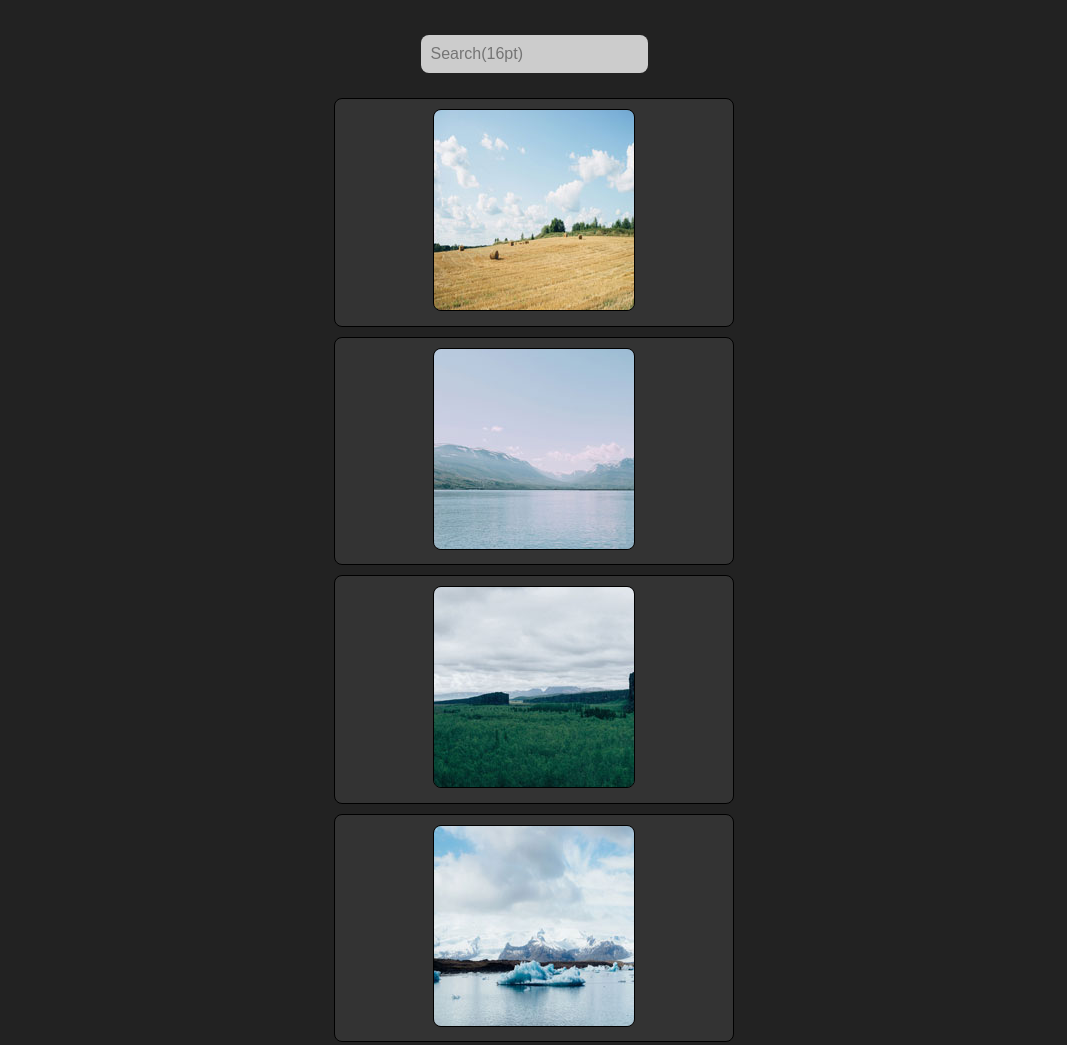
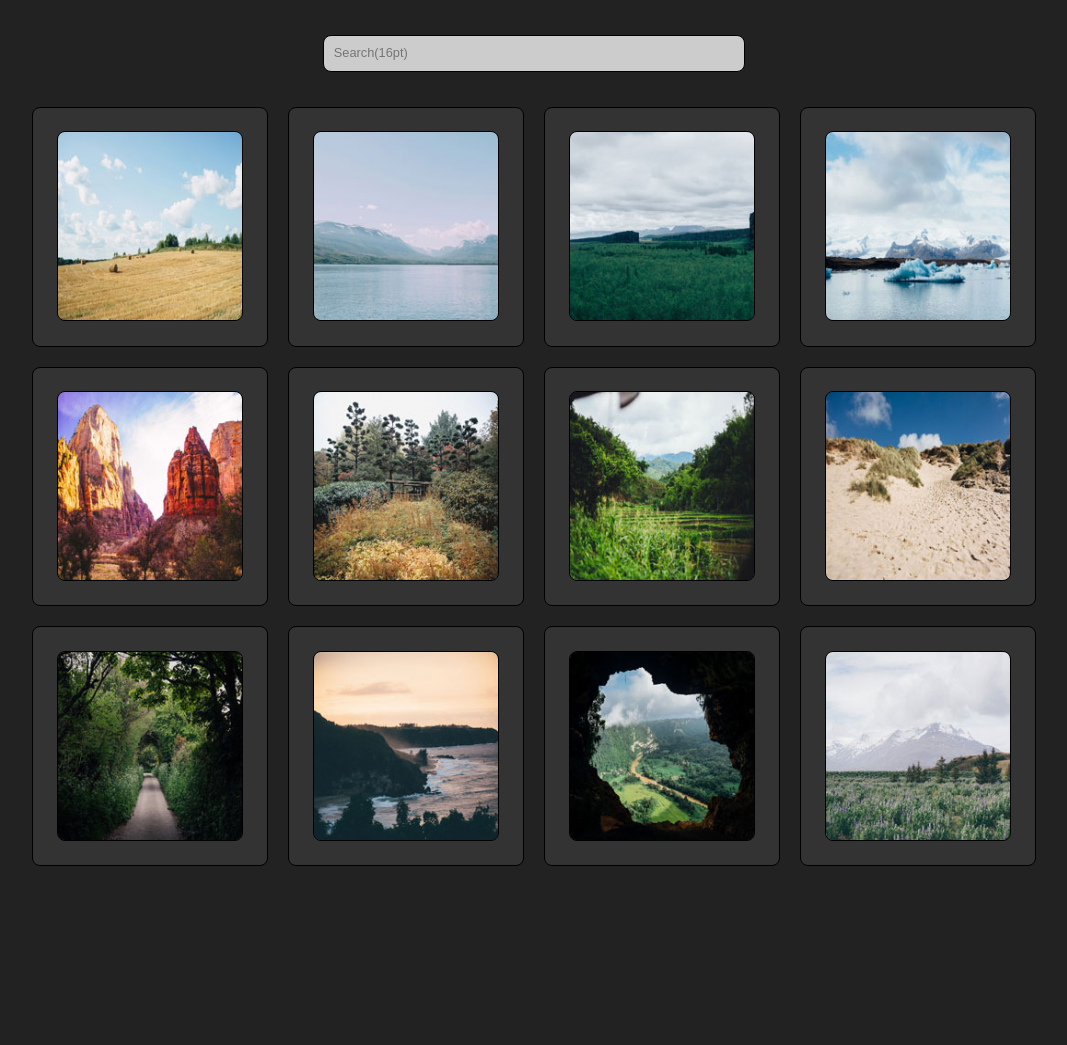
Before and after one commit to JasonBWelsh/interactive-photo-gallery, a plain HTML site: page index.html in a window 1280 px wide. Shown: the top 1045 px of the page, without its empty margins (106-1173 px from the left). After the commit the page ends 876 px from the top, so only its background shows below. Drawn offline with Linux system fonts and the light colour scheme.

Commit message:
Static site rough draft
Mobile and large screen rough drafts done. Used flexbox to create the 4
column, 3 row layout.

Now to find a jQuery lighbox, wire it up, customize it, and then write
the custom JS to make it searchable

```diff
--- a/main.css
+++ b/main.css
@@ -30,22 +30,26 @@ ul, ol, li {
 	margin-top: 35px;
 	margin-bottom: 25px;
 	text-align: center;
+	width: 100%;
 }
 
 input[type="text"] {
 	background-color: #ccc;
 	color: #000;
 	outline: none;
-	border: none;
+	border: 1px solid #000;
+	/*border: none;*/
 	border-radius: 8px;
 	padding: 10px;
-	transition: background-color 1s;
+	width: 80%;
+	transition: background-color 1s, border 1s;
 }
 
 
 input[type="text"]:focus {
 	background-color: #323232;
 	color: #efefef;
+	border: 1px solid #fff;
 }
 
 /* Gallery */
@@ -62,8 +66,10 @@ input[type="text"]:focus {
 }
 
 .thumb-div img {
-	margin-bottom: 10px;
-	margin-top: 10px;
+	margin-bottom: 10%;
+	margin-top: 10%;
+	height: 80%;
+	width: 80%;
 }
 
 .thumb-div,
@@ -76,6 +82,21 @@ input[type="text"]:focus {
 
 @media (min-width: 768px) {
 
+	input[type="text"] {
+		width: 33%;
+		font-size: .8em;
+	}
 
+	.thumb-wrap {
+		width: 80%;
+		max-width: 1150px;
+		margin: auto;
+		display: flex;
+		flex-wrap: wrap;
+	}
 
+	.thumb-div {
+		width: 23%;
+		/*border: none;*/
+	}
 }
```
